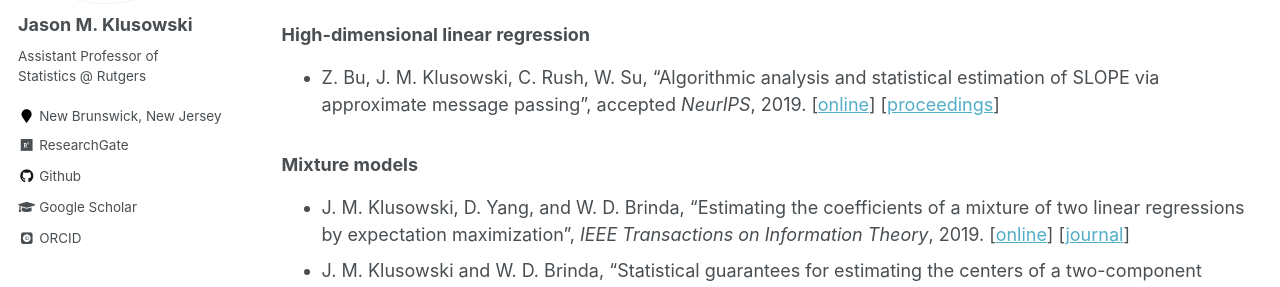
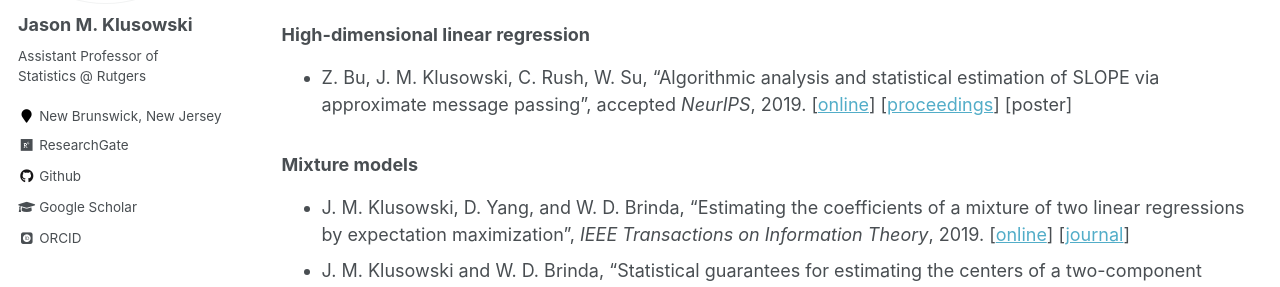
Before and after one commit to jasonklusowski/jasonklusowski.github.io, a Jekyll site: the page built from _pages/publications.md, in a window 1280 px wide and 900 px high, scrolled down 521 px. Shown: the part 166-453 px from the top of the window. Built offline with Jekyll 4.4.1, drawn with Linux system fonts in a browser that asks for light colours; some web fonts are replaced; formulas are drawn with MathJax 3.

Commit message:
Update publications.md

```diff
--- a/_pages/publications.md
+++ b/_pages/publications.md
@@ -21,7 +21,7 @@ You can also find my articles on my [Google Scholar profile](https://scholar.goo
 
 ### High-dimensional linear regression
 
-* Z. Bu, J. M. Klusowski, C. Rush, W. Su, "Algorithmic analysis and statistical estimation of SLOPE via approximate message passing", accepted _NeurIPS_, 2019. [[online](https://arxiv.org/pdf/1907.07502.pdf)] [[proceedings](http://papers.neurips.cc/paper/9134-algorithmic-analysis-and-statistical-estimation-of-slope-via-approximate-message-passing)]
+* Z. Bu, J. M. Klusowski, C. Rush, W. Su, "Algorithmic analysis and statistical estimation of SLOPE via approximate message passing", accepted _NeurIPS_, 2019. [[online](https://arxiv.org/pdf/1907.07502.pdf)] [[proceedings](http://papers.neurips.cc/paper/9134-algorithmic-analysis-and-statistical-estimation-of-slope-via-approximate-message-passing)] [poster]
 
 ### Mixture models
 
```
